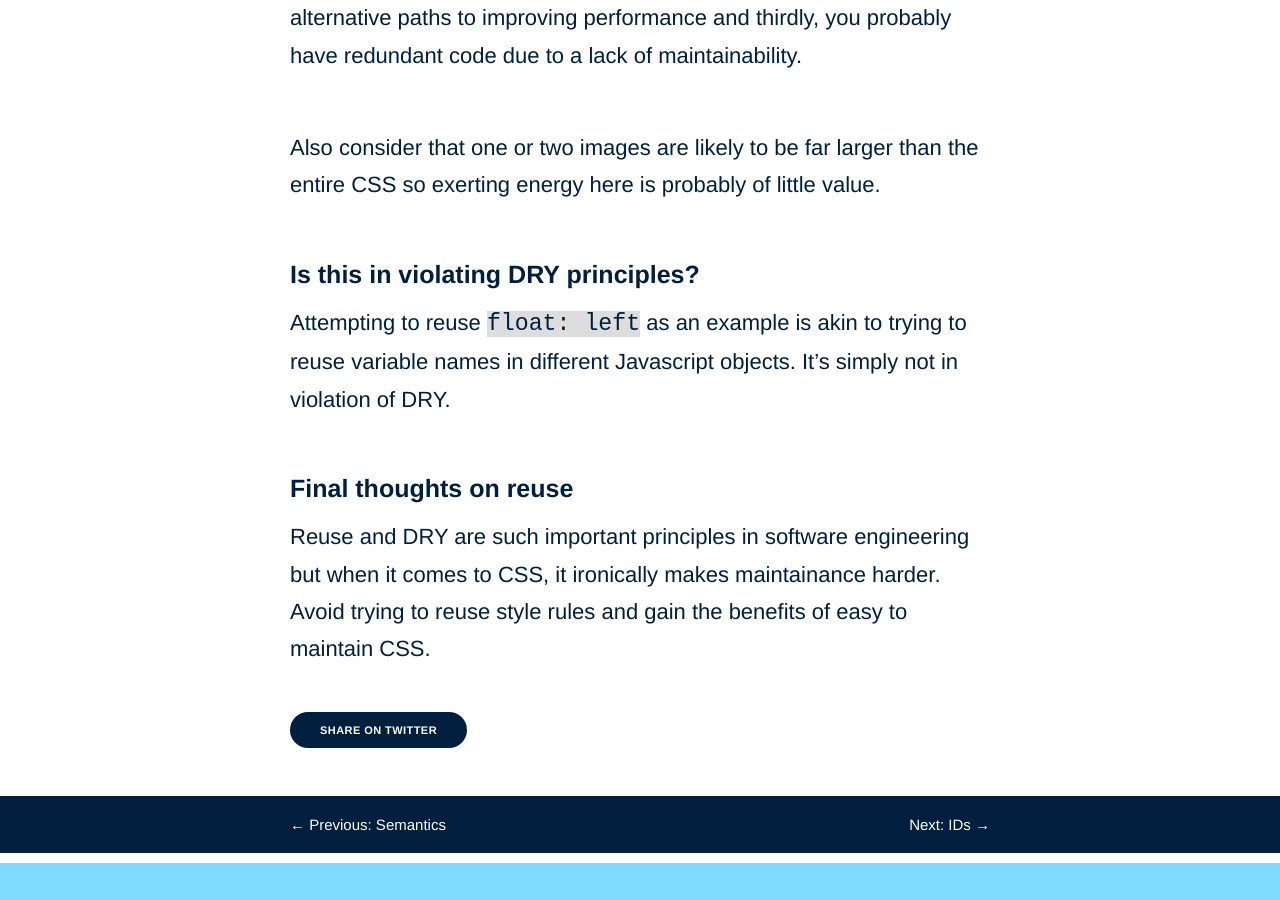
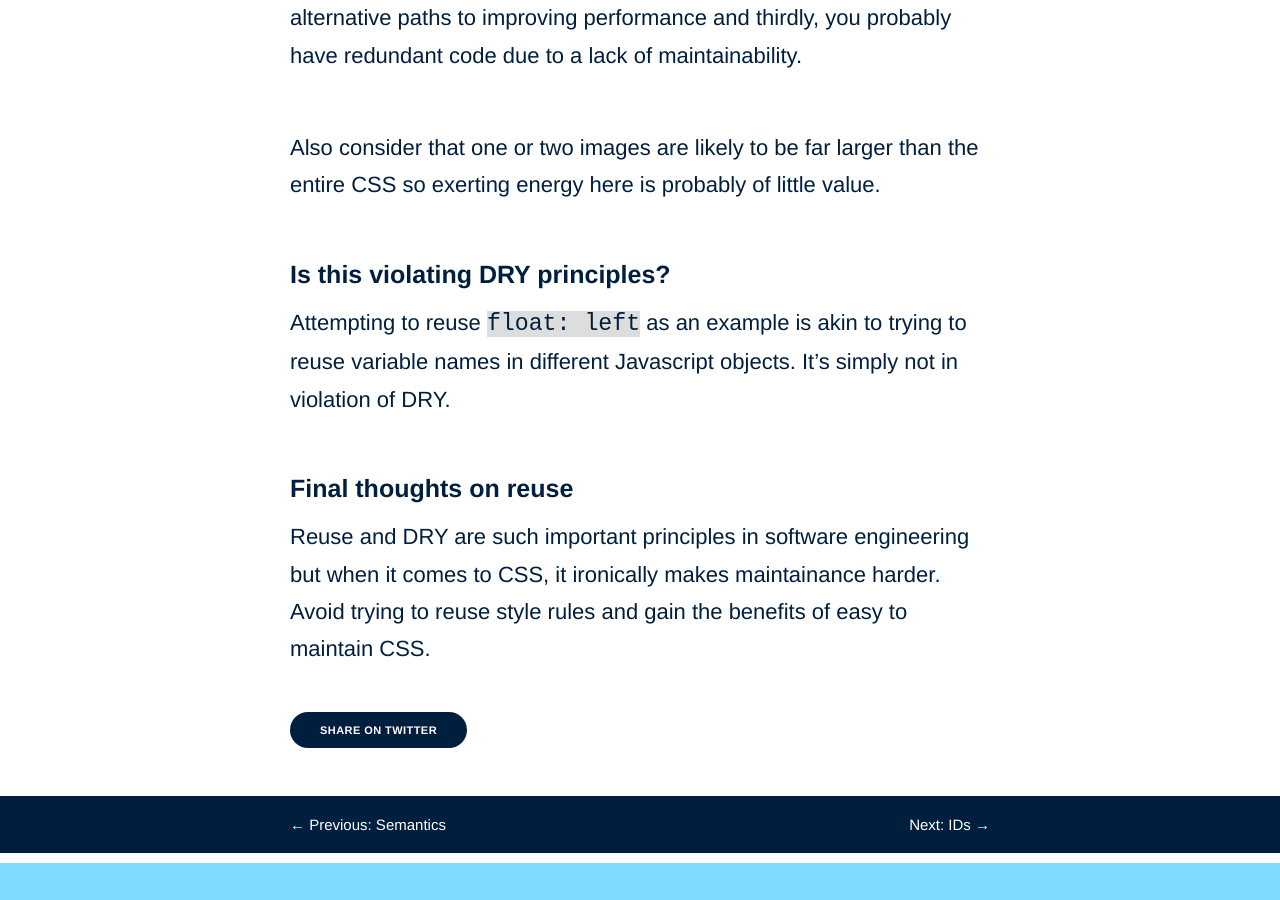
Before and after one commit to adamsilver/maintainablecss.com-jekyll, a Jekyll site: the page built from _chapters/03-reuse.md, in a window 1280 px wide and 900 px high, scrolled down 5687 px. Built offline with Jekyll 4.4.1, drawn with Linux system fonts in a browser that asks for light colours.

Commit message:
dry typo

```diff
--- a/_chapters/03-reuse.md
+++ b/_chapters/03-reuse.md
@@ -106,7 +106,7 @@ Firstly, I *guess* you *might* save yourself a few KB. Secondly, there are alter
 
 Also consider that one or two images are likely to be far larger than the entire CSS so exerting energy here is probably of little value.
 
-## Is this in violating DRY principles?
+## Is this violating DRY principles?
 
 Attempting to reuse `float: left` as an example is akin to trying to reuse variable names in different Javascript objects. It's simply not in violation of DRY.
 
```
